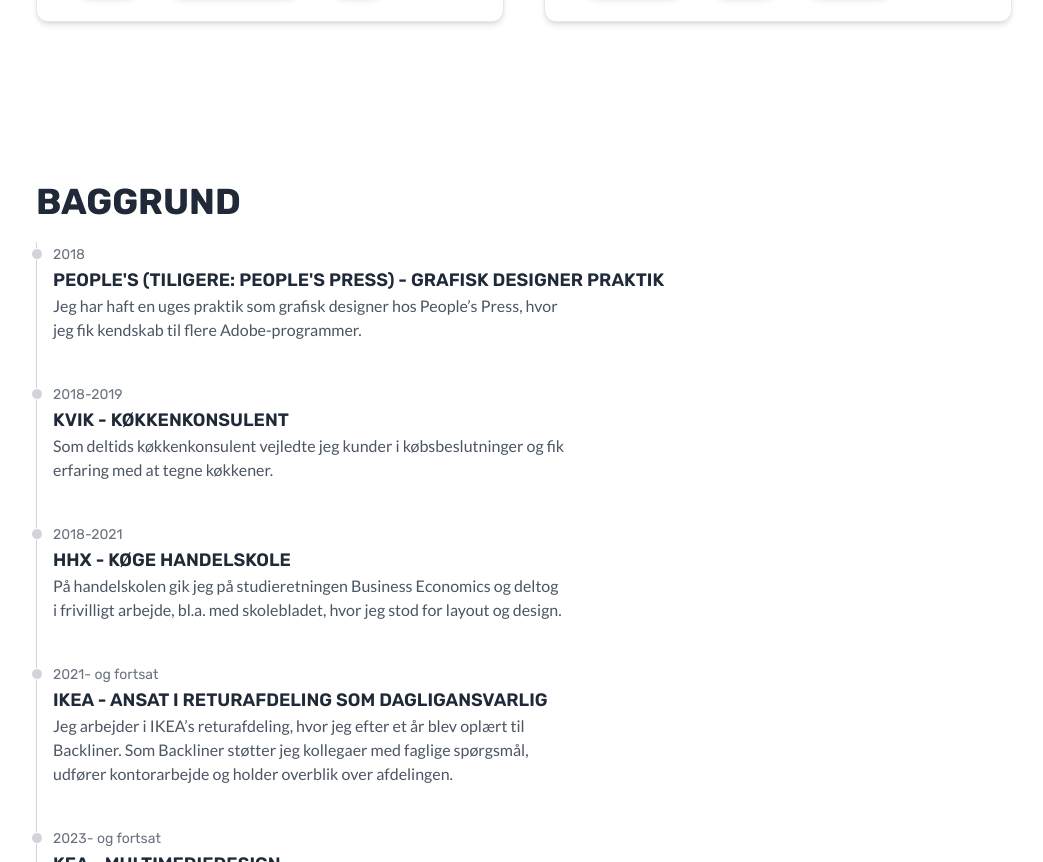
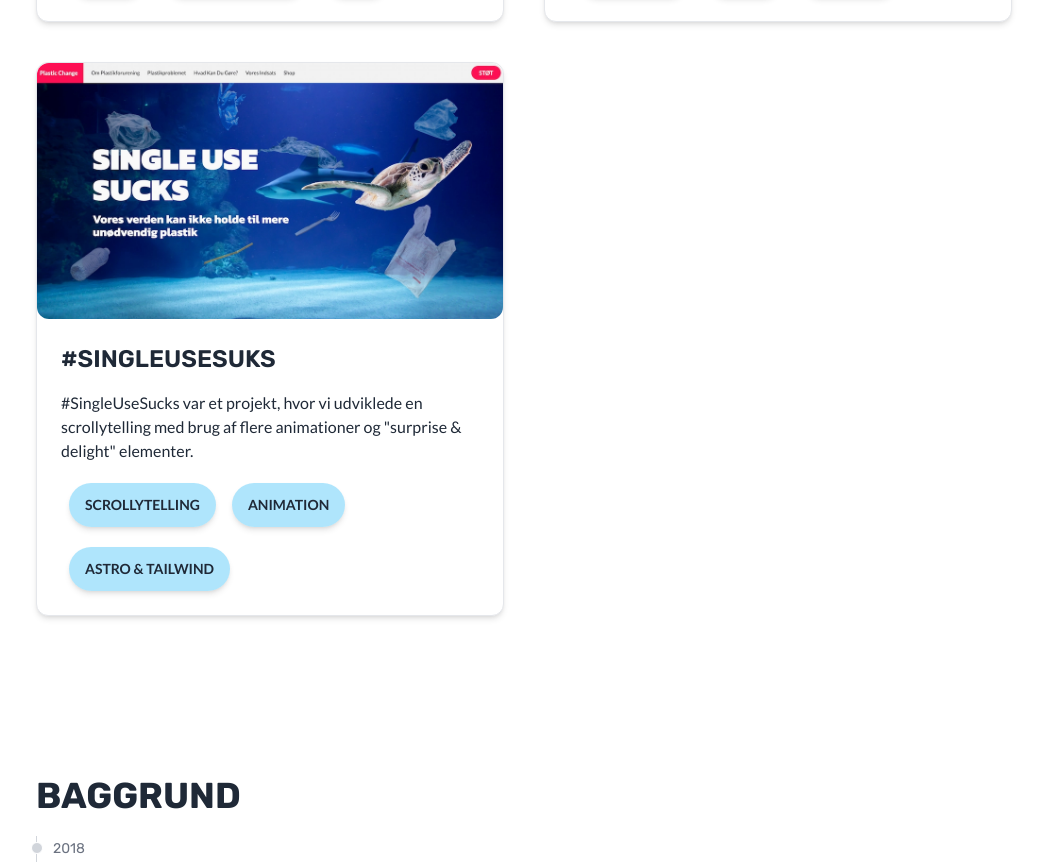
Before and after one commit to hepf0001/personlig_professionel_profil, an Astro site: page / in a window 1280 px wide. Shown: the part 3135-3997 px from the top of the page, without its empty margins (116-1159 px from the left). Built offline with nearby package versions, Linux system fonts and the light colour scheme; Astro itself is replaced by a stand-in of ours.

Commit message:
opdatering af projekt

```diff
--- a/src/pages/index.astro
+++ b/src/pages/index.astro
@@ -158,6 +158,20 @@ import Link from "../components/Link.astro";
               </div>
             </a>
           </div>
+          <div class="bg-white border border-gray-200 rounded-xl shadow-md hover:scale-105 duration-700">
+            <a href="https://singleusesucks-plasticchange.netlify.app/" target="_blank">
+              <img class="rounded-xl w-full h-64 object-cover" src="/plastik.webp" alt="billede af Single Use Sucks hjemmeside" />
+              <div class="p-6">
+                <h2 class="pb-4">#SingleUseSuks</h2>
+                <p class="">#SingleUseSucks var et projekt, hvor vi udviklede en scrollytelling med brug af flere animationer og "surprise & delight" elementer.</p>
+                <div class="flex flex-row flex-wrap">
+                  <div class="pt-5 pl-2 pr-2"><p class="rounded-full px-4 p-3 font-semibold shadow-md uppercase bg-sky-400/40 text-gray-800 text-sm">Scrollytelling</p></div>
+                  <div class="pt-5 pl-2 pr-2"><p class="rounded-full px-4 p-3 font-semibold shadow-md uppercase bg-sky-400/40 text-gray-800 text-sm">Animation</p></div>
+                  <div class="pt-5 pl-2 pr-2"><p class="rounded-full px-4 p-3 font-semibold shadow-md uppercase bg-sky-400/40 text-gray-800 text-sm">Astro & Tailwind</p></div>
+                </div>
+              </div>
+            </a>
+          </div>
         </div>
       </section>
 
```
Also changed, not shown: public/plastik.webp (added).
